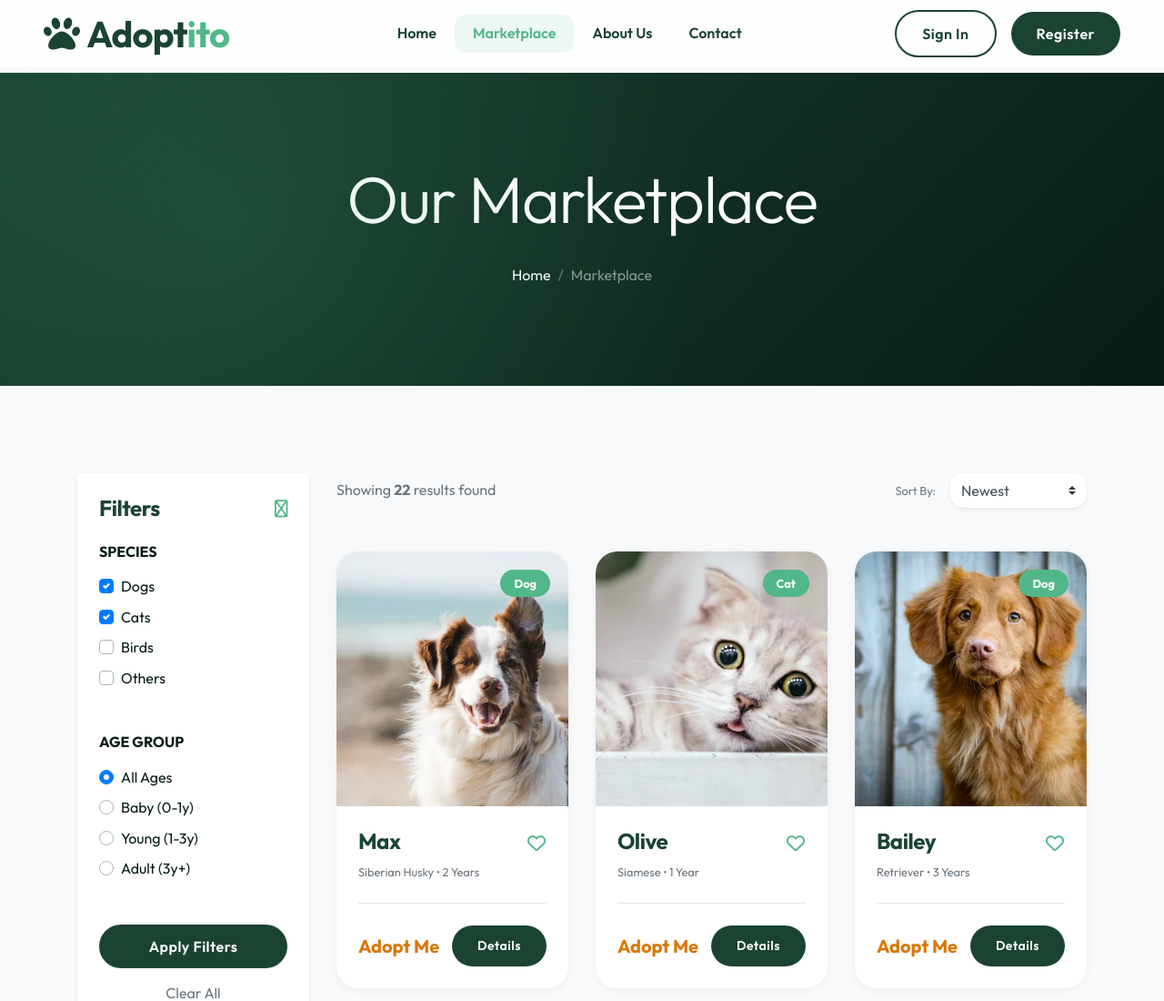
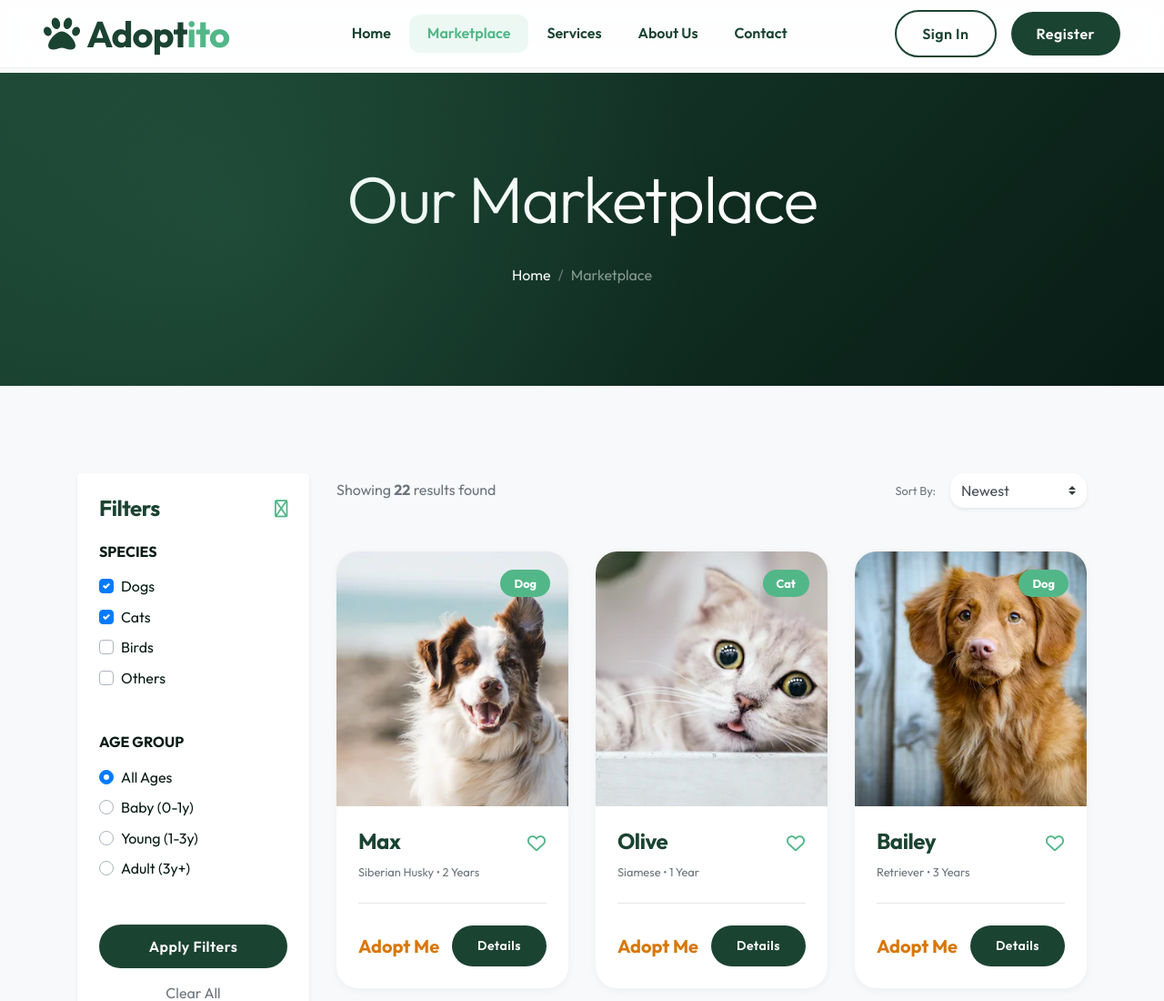
Before and after one commit to hassiebb/sw-project, a website: page pets.html in a window 1280 px wide. Shown: the top 1100 px of the page at 91% size. Drawn offline with nearby package versions, Linux system fonts and the light colour scheme.

Commit message:
added services back

```diff
--- a/pets.html
+++ b/pets.html
@@ -34,6 +34,7 @@
             <div class="navbar-nav mx-auto">
                 <a href="index.html" class="nav-item nav-link">Home</a>
                 <a href="pets.html" class="nav-item nav-link active">Marketplace</a>
+                <a href="service.html" class="nav-item nav-link">Services</a>
                 <a href="about.html" class="nav-item nav-link">About Us</a>
                 <a href="contact.html" class="nav-item nav-link">Contact</a>
             </div>
```
Also changed, not shown: about.html (+1 -0 lines), contact.html (+1 -0 lines), index.html (+1 -0 lines), pet-details.html (+1 -0 lines), service.html (+2 -1 lines).
